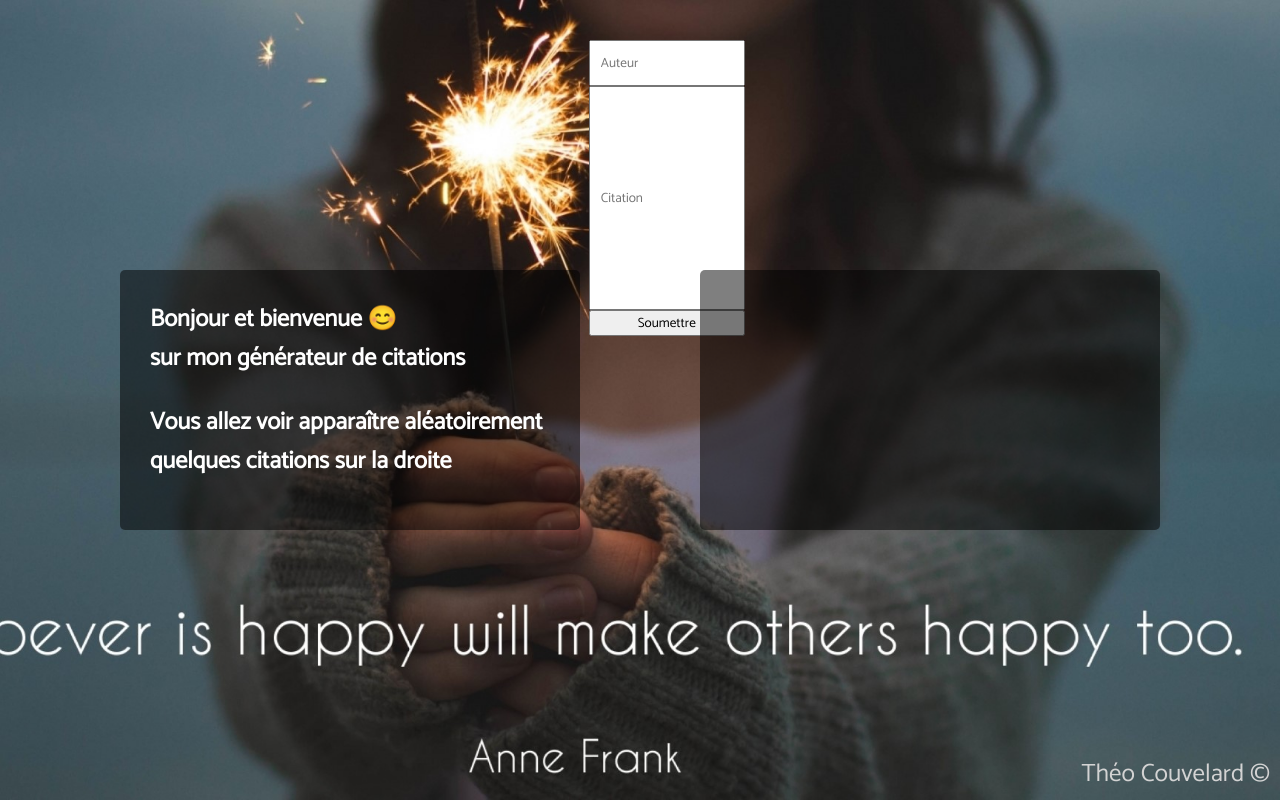
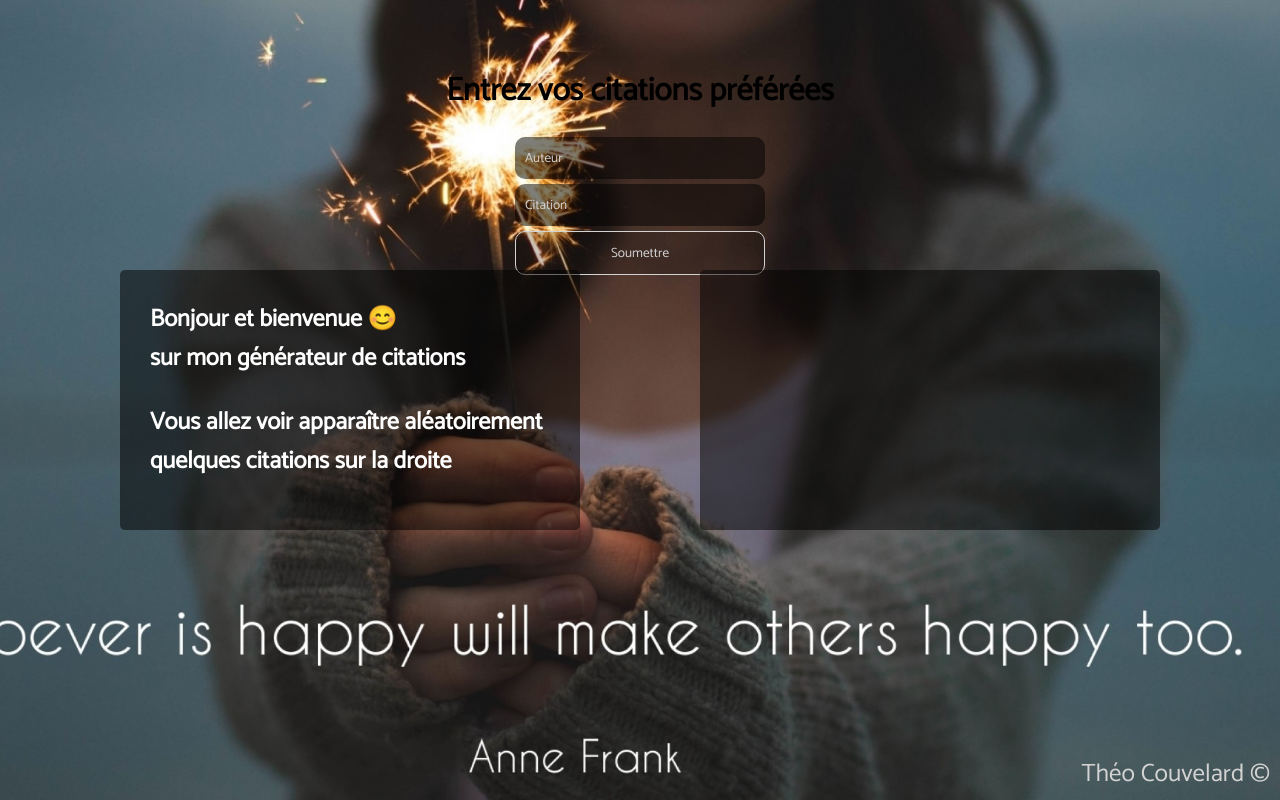
Before and after one commit to Theo02-12/quote-generator, a plain HTML site: page index.html in a window 1280 px wide. Drawn offline with Linux system fonts and the light colour scheme; no server answers.

Commit message:
fetch post method

```diff
--- a/app.js
+++ b/app.js
@@ -13,8 +13,6 @@ function post() {
 
     valueAuthor = authorValue.value;
     valueQuote = quoteValue.value;
-
-
 
     const value2 = {
         "data": {
@@ -34,18 +32,12 @@ fetch("http://localhost:1337/api/auteurs", {
             console.log(data);
             newId = data.data.id;
 
-            console.log(newId);
-        })
-
             const value3 = {
                 "data": {
                     "citation": valueQuote,
-            "auteur": {
-                "id": newId
+                    "auteur": [newId],
                 }
             }
-        }
-
             fetch("http://localhost:1337/api/citations/?populate=*", {
                 method: "POST",
                 headers: {
@@ -54,16 +46,18 @@ fetch("http://localhost:1337/api/citations/?populate=*", {
                 body: JSON.stringify(value3)
             }).then(response => response.json())
                 .then(data => {
-            console.log(data);
 
+                    alert('Citation ajoutée à la collection')
                 })
+        })
+
 };
 
 bntSubmit.addEventListener('click', post);
 
 
 
-//setInterval(getRandomCitation, 5000)
+setInterval(getRandomCitation, 5000)
 function getRandomCitation() {
     fetch('http://localhost:1337/api/citations/?populate=*')
         .then(res => res.json())
@@ -77,7 +71,7 @@ function getRandomCitation() {
             let getRandom = random(randomQuote, 0)
 
             quote.innerHTML = data.data[getRandom].attributes.citation
-            author.innerHTML = "-" + data.data[getRandom].attributes.auteur.data.attributes.auteur
+            author.innerHTML = "-" + data.data[getRandom].attributes.auteur.data.attributes.auteur + "-";
 
         })
 }
--- a/index.html
+++ b/index.html
@@ -13,11 +13,14 @@
 </head>
 
 <body>
-    <form action="">
-        <input type="text" placeholder="Auteur" id="authorValue">
-        <input type="text" placeholder="Citation" id="citation">
-        <button type="button" id="submit">Soumettre</button>
-    </form>
+    <div class="form">
+        <h1>Entrez vos citations préférées</h1>
+        <form>
+            <input type="text" placeholder="Auteur" id="authorValue">
+            <input type="text" placeholder="Citation" id="citation">
+            <button type="button" id="submit">Soumettre</button>
+        </form>
+    </div>
     <header>
         <div>
             <h2>
--- a/style.css
+++ b/style.css
@@ -19,7 +19,7 @@ header{
     align-items: center;
     color: white;
 }
-div{
+header div{
     width: 400px;
     height: 200px;
     padding: 30px;
@@ -51,16 +51,55 @@ footer{
     right: 10px;
 }
 form{
+    display: flex;
+    color: black;
+    flex-direction: column;
+    margin-top: 20px;
+}
+form input{
+    padding: 10px;
+    width: 230px;
+    margin-bottom: 5px;
+    background-color: rgba(0, 0, 0, .5);
+    border: none;
+    color: lightgray;
+}
+form input::placeholder{
+    color: lightgray;
+}
+form button{
+    background-color: rgba(0, 0, 0, .2);
+    border: none;
+    color: lightgray;
+    padding: 10px 0px;
+    cursor: pointer;
+    border: 1px solid lightgray;
+}
+form input, form button{
+    border-radius: 10px;
+}
+
+form button:hover{
+    animation: slide 1s linear;
+}
+@keyframes slide {
+    0%{
+        transform: rotateY(0deg);
+    }
+    100%{
+        transform: rotateY(360deg);
+    }
+}
+.form{
+    width: 100%;
+    height: 300px;
     position: absolute;
     display: flex;
     flex-direction: column;
-    left:46%;
-    margin-top: 40px;
-    color: black;
+    justify-content: center;
+    align-items: center;
+    padding: 20px 0px;
 }
-form input{
-    padding: 10px;
+.form h1{
+    color: rgb(0, 0, 0);
 }
-form input:nth-child(2){
-    height: 200px;
-}
```
Lines whose indentation alone changed are shown as unchanged.
